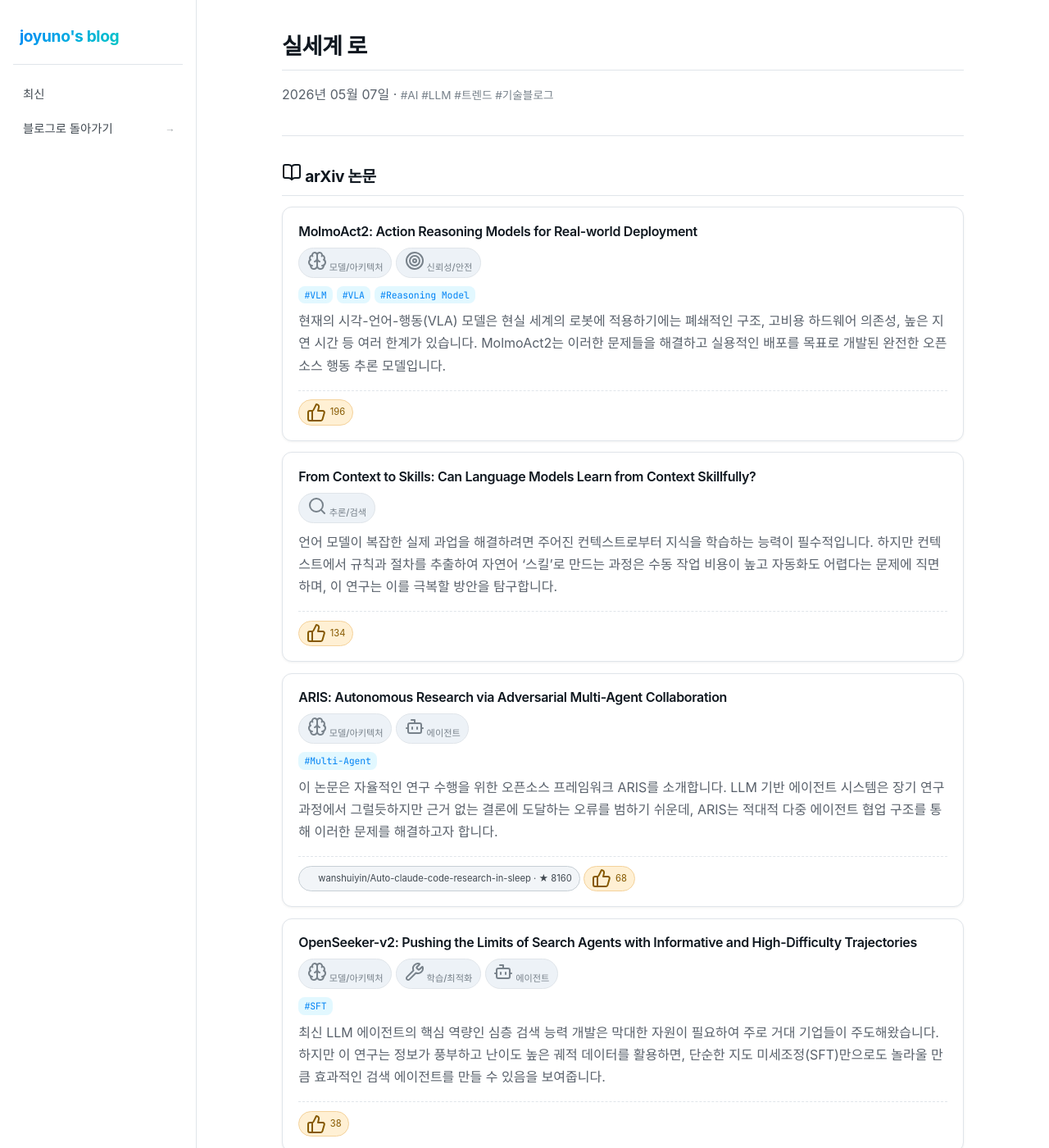
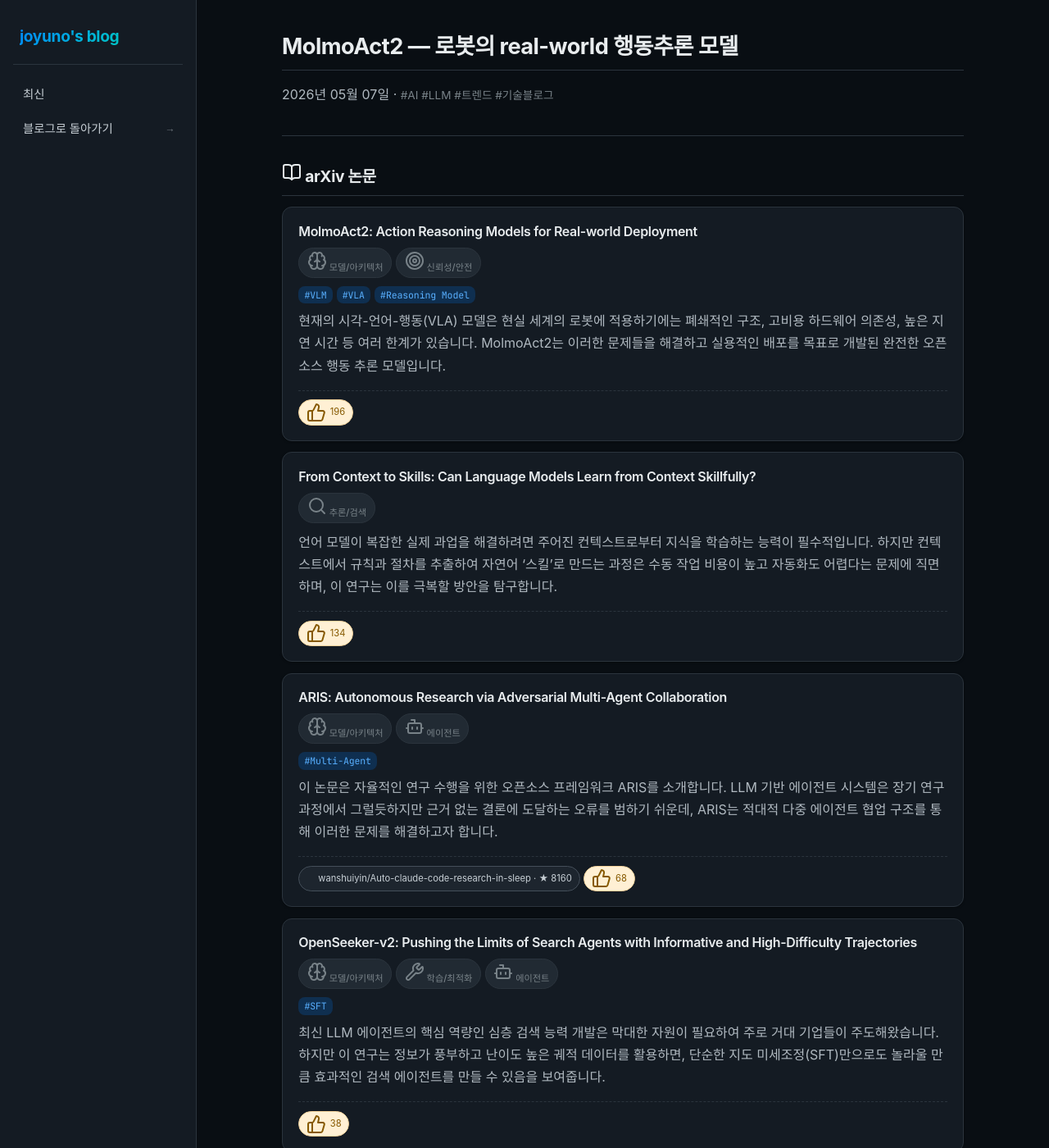
Before and after one commit to joyuno/ai-tech-digest, a Jekyll site: the page built from _posts/2026-05-07-ai-tech-digest.md, in a window 1280 px wide and 1400 px high. Shown: the whole window at 82% size. Built offline with Jekyll 4.4.1, drawn with Linux system fonts in a browser that asks for light colours; some web fonts are replaced.

Commit message:
fix: post/archive dark mode + book robust boot + lucide explore icons
default.html (used by post + archive)
- :root tokens flipped to the same dark OKLCH palette the home/book
  pages use (bg oklch(0.16 0.014 250), accent 0.74 0.16 252, etc.)
  so a post detail page no longer feels like a separate site after
  the magazine-style dark home.

book.html boot
- Wrap initSearch / initBook / initGraph in try/catch so a single
  exception never leaves the user staring at "데이터 로딩 중…".
- Replace bare `requestIdleCallback ? ... : ...` (ReferenceError
  on Safari/older Chromium) with `typeof window.requestIdleCallback`
  guard.
- New showError(msg) helper paints the actual failure on the page
  (page-empty + graph empty-state) so we can see what broke instead
  of a silent stuck state. Empty array → "데이터가 비어있어요".
- fetch loses {credentials:'omit'} (was unnecessary, same-origin).

home.html (magazine)
- Explore footer 📖/📚 emoji replaced with lucide markers
  (book-open / layers); lucide CDN deferred + createIcons() wired
  into DOMContentLoaded so icons paint after defer scripts settle.

5/7 / 5/8 frontmatter title rewritten by hand to follow the new
"English keyword preserved + Korean tail" pattern (also used as
prompt examples in the generator commit 69aca27 on main).

```diff
--- a/_layouts/default.html
+++ b/_layouts/default.html
@@ -28,25 +28,26 @@
 
       --grad-mark: linear-gradient(135deg in oklch, oklch(0.61 0.20 252), oklch(0.74 0.13 195));
 
-      --bg:        #ffffff;
-      --surface:   #ffffff;
-      --surface-2: oklch(0.97 0.005 245);
-      --heading:   oklch(0.20 0.02 250);
-      --text:      oklch(0.40 0.018 250);
-      --text-body: oklch(0.49 0.018 250);
-      --text-muted:oklch(0.60 0.018 245);
-      --border:    oklch(0.92 0.008 245);
-      --border-strong: oklch(0.85 0.012 245);
-      --code-bg:   oklch(0.96 0.006 245);
-      --tag-bg:    oklch(0.96 0.008 245);
+      --bg:        oklch(0.16 0.014 250);
+      --surface:   oklch(0.22 0.018 250);
+      --surface-2: oklch(0.26 0.020 250);
+      --heading:   oklch(0.94 0.005 240);
+      --text:      oklch(0.85 0.012 240);
+      --text-body: oklch(0.78 0.014 240);
+      --text-muted:oklch(0.60 0.015 240);
+      --border:    oklch(0.32 0.020 250);
+      --border-strong: oklch(0.42 0.022 250);
+      --code-bg:   oklch(0.24 0.018 250);
+      --tag-bg:    oklch(0.28 0.020 250);
 
-      --accent:        oklch(0.61 0.20 252);
-      --accent-hover:  oklch(0.54 0.22 252);
-      --accent-bg:     oklch(0.97 0.04 252);
+      --accent:        oklch(0.74 0.16 252);
+      --accent-hover:  oklch(0.82 0.14 252);
+      --accent-bg:     oklch(0.30 0.07 252);
 
-      --shadow-1: 0 1px 3px rgba(0,0,0,0.06);
-      --shadow-2: 0 2px 8px rgba(0,0,0,0.08);
+      --shadow-1: 0 1px 3px rgba(0,0,0,0.30);
+      --shadow-2: 0 2px 8px rgba(0,0,0,0.45);
     }
+    body { background: radial-gradient(ellipse 90% 70% at 50% 25%, oklch(0.20 0.016 250) 0%, var(--bg) 65%); }
 
     * { box-sizing: border-box; margin: 0; padding: 0; }
     html { scroll-behavior: smooth; }
--- a/_posts/2026-05-07-ai-tech-digest.md
+++ b/_posts/2026-05-07-ai-tech-digest.md
@@ -1,6 +1,6 @@
 ---
 layout: post
-title: "실세계 로"
+title: "MolmoAct2 — 로봇의 real-world 행동추론 모델"
 date: 2026-05-07
 categories: [AI, Tech]
 tags: [AI, LLM, 트렌드, 기술블로그]
```
Also changed, not shown: _layouts/book.html (+34 -8 lines), _layouts/home.html (+7 -2 lines).
